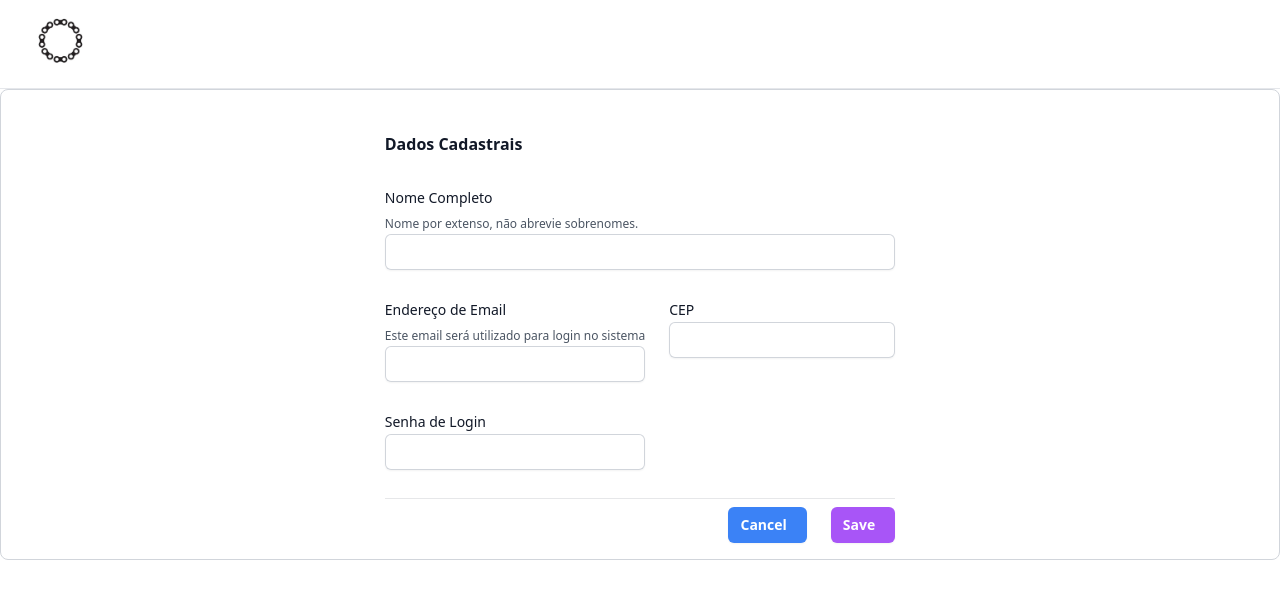
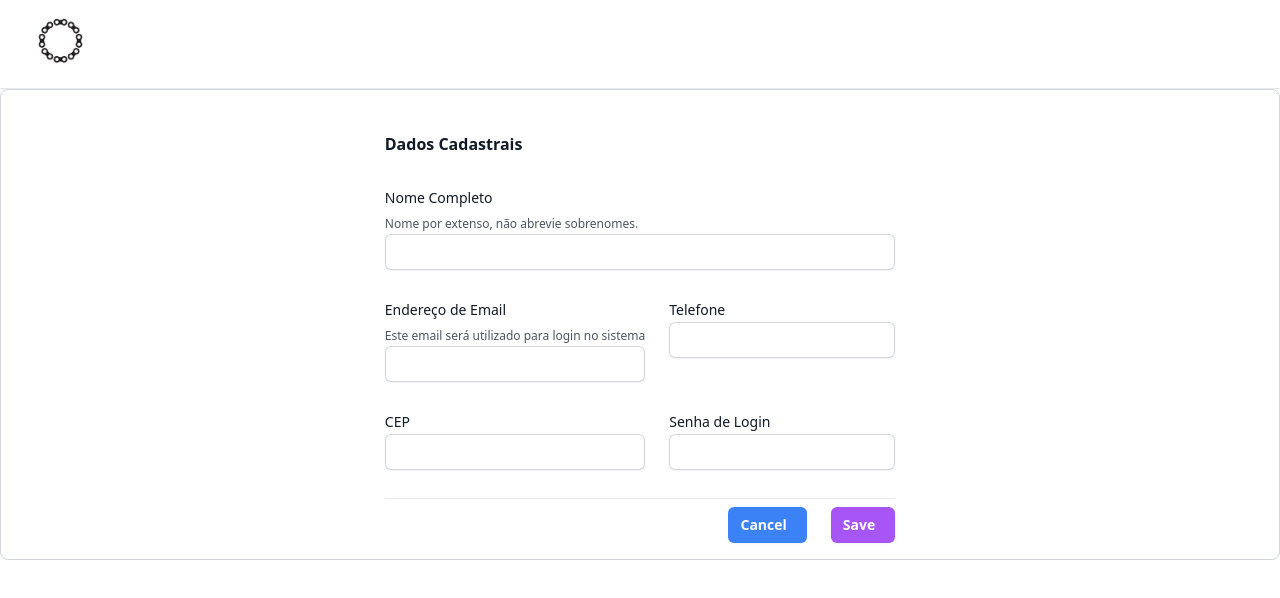
Before and after one commit to dsm-cefet-rj/ti-2024-1-grupo-10-1, a React (Vite) app in the folder frontend/: page /cadastro-cliente in a window 1280 px wide. Shown: the top 598 px of the page. Built offline with nearby package versions, Linux system fonts and the light colour scheme.

Commit message:
Adição do campo telefone

```diff
--- a/frontend/src/components/FomCadastroCliente.jsx
+++ b/frontend/src/components/FomCadastroCliente.jsx
@@ -58,6 +58,13 @@ export default function FormCliente() {
 									<input id="email" name="email" type="email" autoComplete="email" className="block w-full rounded-md border-0 py-1.5 text-gray-900 shadow-sm ring-1 ring-inset ring-gray-300 placeholder:text-gray-400 focus:ring-2 focus:ring-inset focus:ring-indigo-600 sm:text-sm sm:leading-6" required />
 								</div>
 
+
+
+								{/* Div de input CEP */}
+								<div className="mt-2">
+									<label htmlFor="postal-code" className="block text-sm font-medium leading-6 text-gray-900">Telefone</label>
+									<input type="text" pattern='[0-9]{8}' name="postal-code" id="postal-code" className="block w-full rounded-md border-0 py-1.5 text-gray-900 shadow-sm ring-1 ring-inset ring-gray-300 placeholder:text-gray-400 focus:ring-2 focus:ring-inset focus:ring-indigo-600 sm:text-sm sm:leading-6" required />
+								</div>
 								{/* Div de input CEP */}
 								<div className="mt-2">
 									<label htmlFor="postal-code" className="block text-sm font-medium leading-6 text-gray-900">CEP</label>
```
